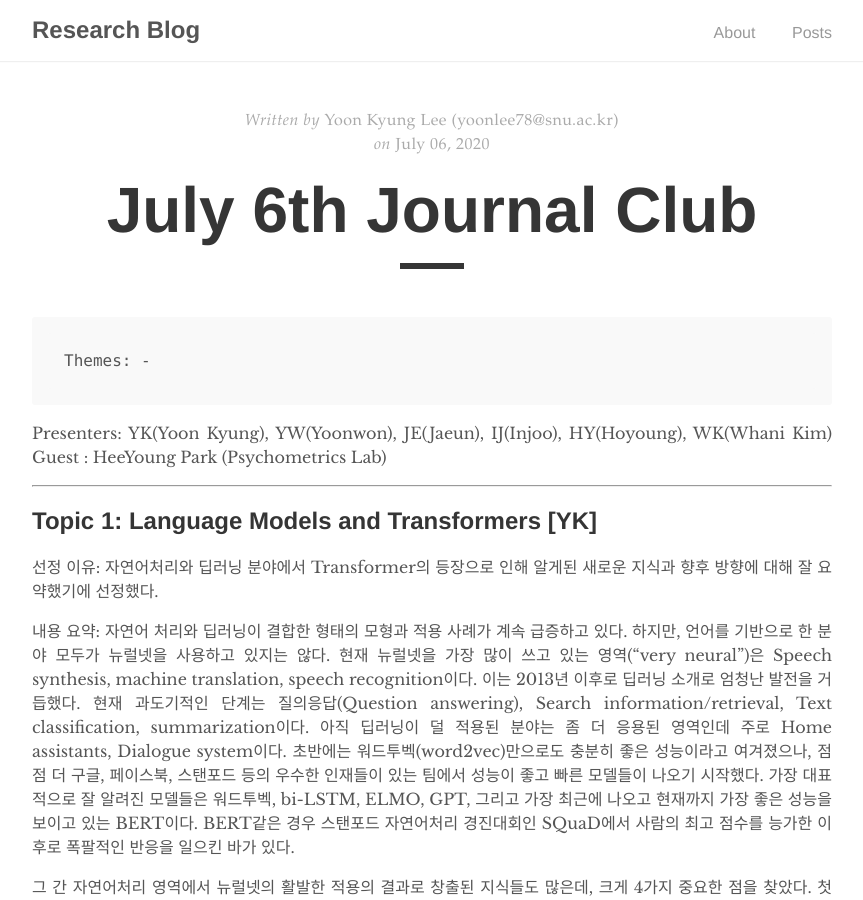
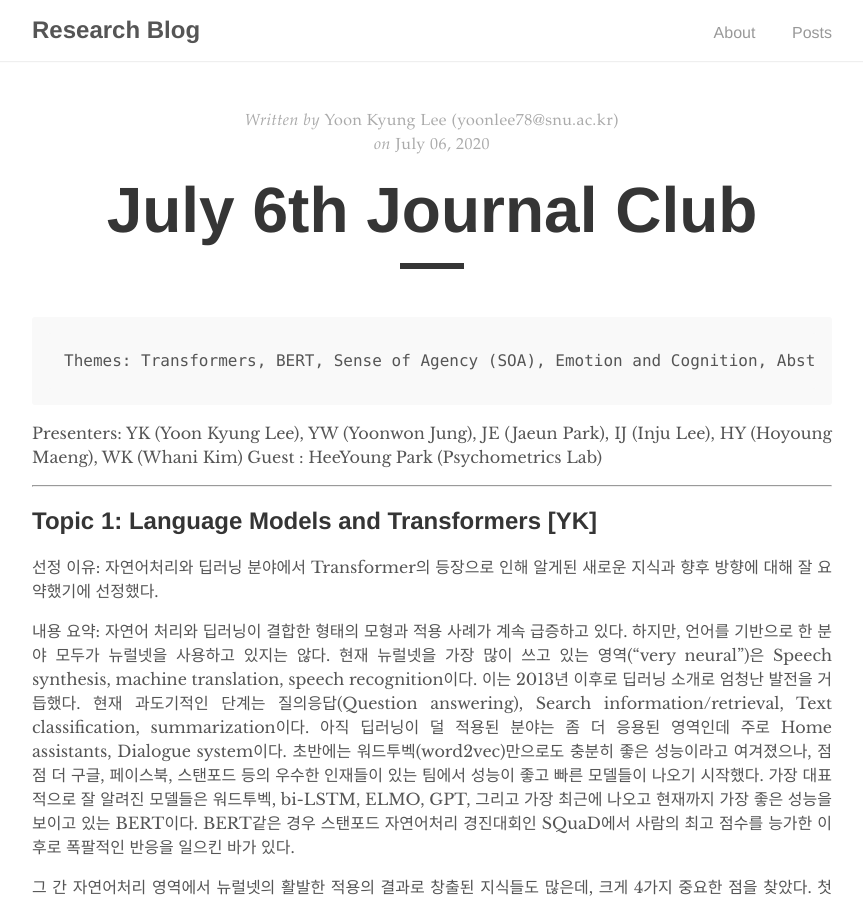
Before and after one commit to humanfactorspsych/blog, a Jekyll site: the page built from _posts/2020-07-06-study.md, in a window 1280 px wide and 900 px high. Shown: the whole window, without its empty margins (208-1071 px from the left). Built offline with Jekyll 4.4.1, drawn with Linux system fonts in a browser that asks for light colours.

Commit message:
Update 2020-07-06-study.md

```diff
--- a/_posts/2020-07-06-study.md
+++ b/_posts/2020-07-06-study.md
@@ -4,9 +4,9 @@ title: "July 6th Journal Club"
 author: "Yoon Kyung Lee (yoonlee78@snu.ac.kr)"
 ---
 
-    Themes: -
+    Themes: Transformers, BERT, Sense of Agency (SOA), Emotion and Cognition, Abstraction, Word2Vec
 
-Presenters: YK(Yoon Kyung), YW(Yoonwon), JE(Jaeun), IJ(Injoo), HY(Hoyoung), WK(Whani Kim)
+Presenters: YK (Yoon Kyung Lee), YW (Yoonwon Jung), JE (Jaeun Park), IJ (Inju Lee), HY (Hoyoung Maeng), WK (Whani Kim)
 Guest : HeeYoung Park (Psychometrics Lab)
 
 -----------------
@@ -44,6 +44,7 @@ Guest : HeeYoung Park (Psychometrics Lab)
 <br>
 
     Legaspi, R., He, Z., & Toyoizumi, T. (2019). Synthetic agency: sense of agency in artificial intelligence. Current Opinion in Behavioral Sciences, 29, 84-90.
+
 
 ## Topic 3: Principles of affect and cognition [YWJ]
 
```
